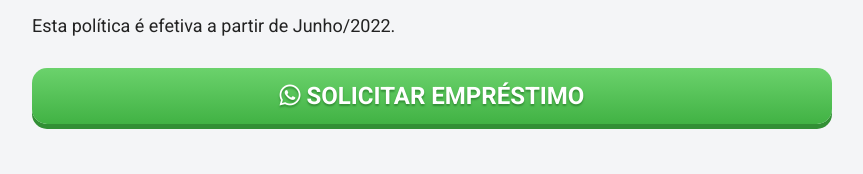
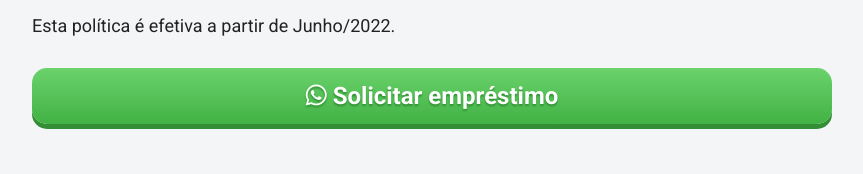
Before and after one commit to eliaszin/emprestimoauxilio.com, a plain HTML site: page privacidade.html in a window 1280 px wide. Shown: the part 2706-2880 px from the top of the page, without its empty margins (208-1071 px from the left). Drawn offline with Linux system fonts and the light colour scheme.

Commit message:
Update privacidade.html

```diff
--- a/privacidade.html
+++ b/privacidade.html
@@ -47,7 +47,7 @@
                 <h3>Mais informações</h3>
                 <p>Esperemos que esteja esclarecido e, como mencionado anteriormente, se houver algo que você não tem certeza se precisa ou não, geralmente é mais seguro deixar os cookies ativados, caso interaja com um dos recursos que você usa em nosso site.</p>
                 <p>Esta política é efetiva a partir de Junho/2022.</p>
-                <a class="btn" href="https://api.whatsapp.com/send?phone=5585985934385&text=Ol%C3%A1%2C%20gostaria%20de%20solicitar%20o%20Empr%C3%A9stimo%20do%20Aux%C3%ADlio%20Brasil"><i class="fab fa-whatsapp"></i> SOLICITAR EMPRÉSTIMO</a>
+                <a class="btn" href="https://api.whatsapp.com/send?phone=5585985934385&text=Ol%C3%A1%2C%20gostaria%20de%20solicitar%20o%20Empr%C3%A9stimo%20do%20Aux%C3%ADlio%20Brasil"><i class="fab fa-whatsapp"></i> Solicitar empréstimo</a>
             </div>
         </div>
     </main>
```
